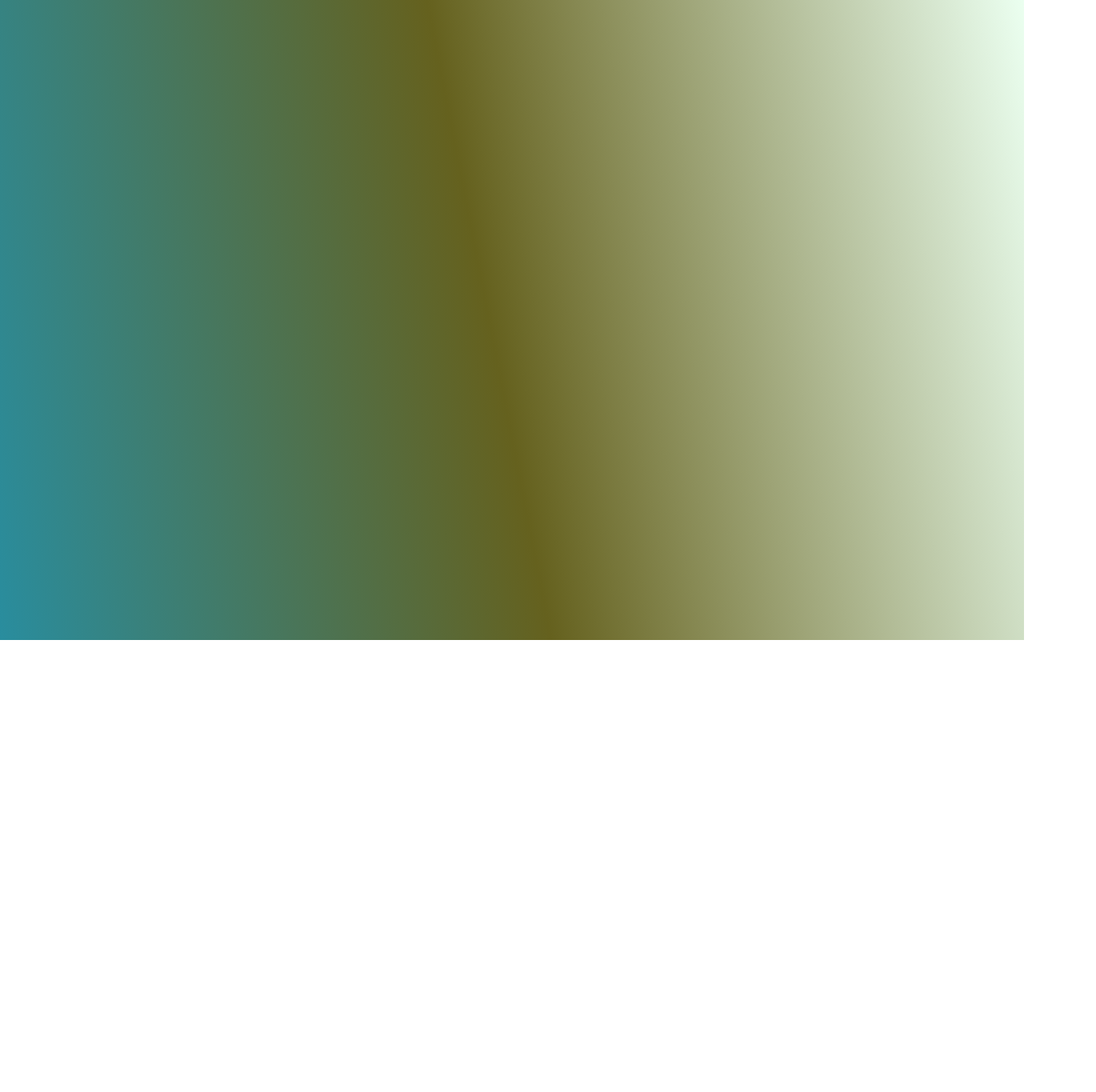
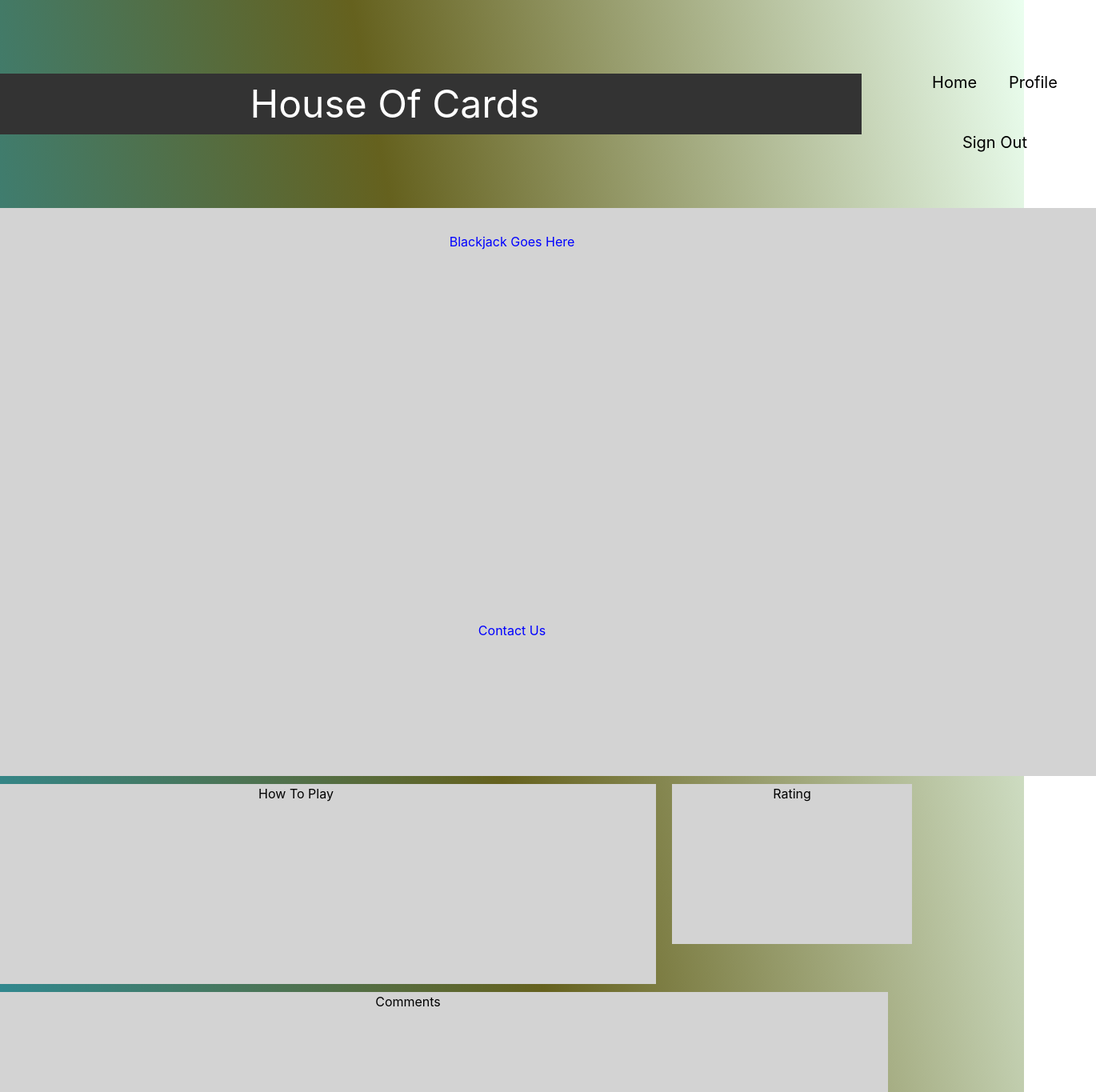
Before and after one commit to ALLHUBS-Jan-2024-Liftoff/The-Planeteers, a React (Vite) app in the folder planeteers-ui/: page /blackjack in a window 1280 px wide. Before the commit this address had no page. Shown: the top 1365 px of the page at 80% size, 1370 px wide, since content can reach past the window. Before the commit the page ends 800 px from the top, so only its background shows below. Built offline with nearby package versions, Linux system fonts and the light colour scheme.

Commit message:
Added 4 generic game pages for each game and added browser routing for each

```diff
--- a/planeteers-ui/src/App.jsx
+++ b/planeteers-ui/src/App.jsx
@@ -7,6 +7,12 @@ import { Register } from './components/Users/Register'
 import Home from './pages/Home'
 import { BrowserRouter, Routes, Route} from "react-router-dom";
 import GamePage  from './pages/GamePage'
+import Blackjack  from './pages/Blackjack'
+import CardMatch  from './pages/CardMatch'
+import GameOfWar  from './pages/GameOfWar'
+import Solitaire  from './pages/Solitaire'
+
+
 
 function App() {
   const [currentForm, setCurrentForm] = useState('login')
@@ -27,10 +33,10 @@ function App() {
 {/* Uncomment once pages are completed */}
 {/*                 <Route path ="/contact"  element={<Contact />} /> */}
 {/*                 <Route path ="/profile"  element={<Profile />} /> */}
-{/*                 <Route path ="/gameofwar"  element={<GameOfWar />} /> */}
-{/*                 <Route path ="/solitaire"  element={<Solitaire />} /> */}
-{/*                 <Route path ="/cardmatch"  element={<CardMatch />} /> */}
-{/*                 <Route path ="/blackjack"  element={<Blackjack />} /> */}
+                  <Route path ="/gameofwar"  element={<GameOfWar />} />
+                  <Route path ="/solitaire"  element={<Solitaire />} />
+                  <Route path ="/cardmatch"  element={<CardMatch />} />
+                  <Route path ="/blackjack"  element={<Blackjack />} />
 
 
 
--- /dev/null
+++ b/planeteers-ui/src/pages/Blackjack.jsx
@@ -0,0 +1,29 @@
+import './Home.css'
+import { useState } from "react";
+
+
+
+export default function Blackjack() {
+    return(
+    <div>
+        <div class = "navbar">
+            <header>House Of Cards</header>
+            <ul>
+                <li>Home</li>
+                <li>Profile</li>
+                <li>Sign Out</li>
+            </ul>
+        </div>
+        <div class="game">
+            Blackjack Goes Here
+        </div>
+        <div class='row'>
+        <div class="howtoplay">How To Play</div>
+        <div class="rating">Rating</div>
+        </div>
+        <div class="comments">Comments</div>
+        <div class="footer">Contact Us</div>
+
+    </div>
+    )
+}
--- /dev/null
+++ b/planeteers-ui/src/pages/CardMatch.jsx
@@ -0,0 +1,29 @@
+import './Home.css'
+import { useState } from "react";
+
+
+
+export default function CardMatch() {
+    return(
+    <div>
+        <div class = "navbar">
+            <header>House Of Cards</header>
+            <ul>
+                <li>Home</li>
+                <li>Profile</li>
+                <li>Sign Out</li>
+            </ul>
+        </div>
+        <div class="game">
+            Card Match Goes Here
+        </div>
+        <div class='row'>
+        <div class="howtoplay">How To Play</div>
+        <div class="rating">Rating</div>
+        </div>
+        <div class="comments">Comments</div>
+        <div class="footer">Contact Us</div>
+
+    </div>
+    )
+}
--- /dev/null
+++ b/planeteers-ui/src/pages/GameOfWar.jsx
@@ -0,0 +1,29 @@
+import './Home.css'
+import { useState } from "react";
+
+
+
+export default function GameOfWar() {
+    return(
+    <div>
+        <div class = "navbar">
+            <header>House Of Cards</header>
+            <ul>
+                <li>Home</li>
+                <li>Profile</li>
+                <li>Sign Out</li>
+            </ul>
+        </div>
+        <div class="game">
+            Game Of War Goes Here
+        </div>
+        <div class='row'>
+        <div class="howtoplay">How To Play</div>
+        <div class="rating">Rating</div>
+        </div>
+        <div class="comments">Comments</div>
+        <div class="footer">Contact Us</div>
+
+    </div>
+    )
+}
--- /dev/null
+++ b/planeteers-ui/src/pages/Solitaire.jsx
@@ -0,0 +1,29 @@
+import './Home.css'
+import { useState } from "react";
+
+
+
+export default function Solitaire() {
+    return(
+    <div>
+        <div class = "navbar">
+            <header>House Of Cards</header>
+            <ul>
+                <li>Home</li>
+                <li>Profile</li>
+                <li>Sign Out</li>
+            </ul>
+        </div>
+        <div class="game">
+            Solitaire Goes Here
+        </div>
+        <div class='row'>
+        <div class="howtoplay">How To Play</div>
+        <div class="rating">Rating</div>
+        </div>
+        <div class="comments">Comments</div>
+        <div class="footer">Contact Us</div>
+
+    </div>
+    )
+}
```
